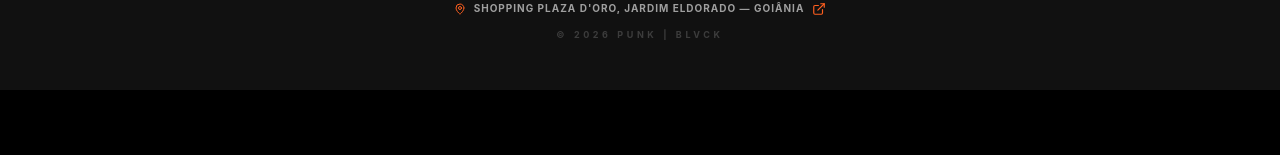
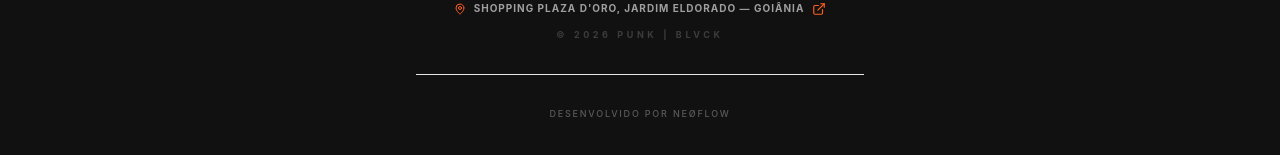
Before and after one commit to punkrxp-dev/pwa-blvck, a React (Vite) app: page / in a window 1280 px wide. Shown: the part 1849-2004 px from the top of the page. Before the commit the page ends 1939 px from the top, so only its background shows below. Built offline with nearby package versions, Linux system fonts and the light colour scheme; no server answers.

Commit message:
feat: add developer credit to footer
- Add 'Desenvolvido por NEØFlow' link at bottom of footer
- Link to https://www.flowoff.xyz/
- Subtle separator with border-top
- Hover effect to orange color
- Low initial opacity for non-intrusive presence

```diff
--- a/components/Footer.tsx
+++ b/components/Footer.tsx
@@ -39,6 +39,17 @@ const Footer: React.FC = () => {
             © {currentYear} PUNK | BLVCK
           </p>
         </div>
+
+        <div className="pt-6 border-t border-[var(--border-color)]/30">
+          <a
+            href="https://www.flowoff.xyz/"
+            target="_blank"
+            rel="noopener noreferrer"
+            className="text-[9px] font-medium uppercase tracking-[0.2em] text-[var(--text-secondary)] hover:text-[#FF5F1F] transition-colors opacity-50 hover:opacity-100"
+          >
+            Desenvolvido por NEØFlow
+          </a>
+        </div>
       </div>
     </footer>
   );
```
